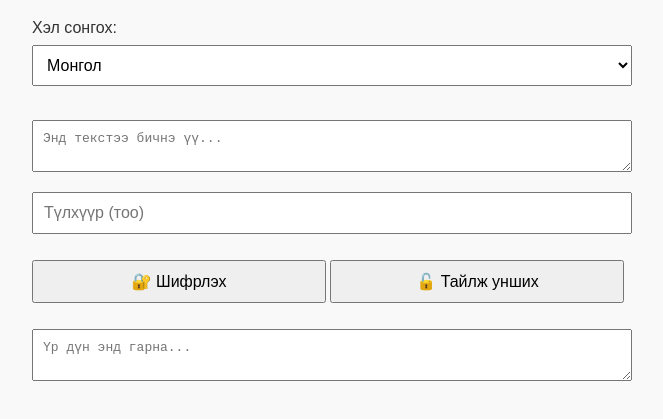
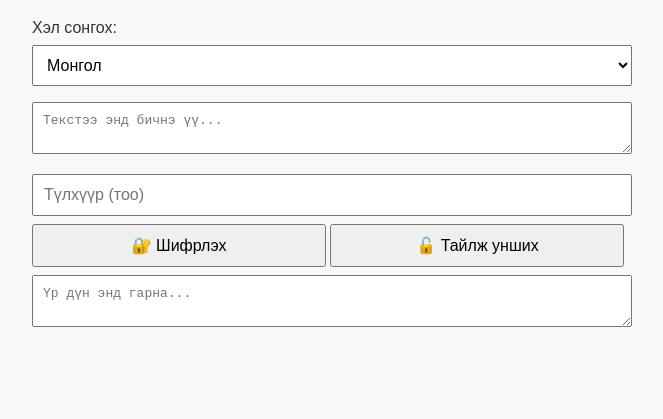
Before and after one commit to Mugi525/mongol.caesar, a plain HTML site: page index.html in a window 1280 px wide. Shown: the part 91-510 px from the top of the page, without its empty margins (308-971 px from the left). Drawn offline with Linux system fonts and the light colour scheme.

Commit message:
index.html

```diff
--- a/index.html
+++ b/index.html
@@ -3,30 +3,26 @@
 <head>
   <meta charset="UTF-8">
   <meta name="viewport" content="width=device-width, initial-scale=1.0">
-    <title>Цезарь Шифр</title>
+  <title>Цезарь шифрлэгч</title>
   <link rel="stylesheet" href="style.css">
 </head>
 <body>
+  <div class="container">
     <h1>Цезарь шифрлэгч</h1>
-
-    <label for="language">Хэл сонгох:</label>
-    <select id="language">
+    <label for="lang">Хэл сонгох:</label>
+    <select id="lang">
       <option value="mn">Монгол</option>
       <option value="en">Англи</option>
     </select>
 
-    <br><br>
-
-    <textarea id="inputText" placeholder="Энд текстээ бичнэ үү..."></textarea><br>
-
-    <input type="number" id="key" placeholder="Түлхүүр (тоо)">
-    <br><br>
+    <textarea id="inputText" placeholder="Текстээ энд бичнэ үү..."></textarea>
+    <input id="key" type="number" placeholder="Түлхүүр (тоо)">
 
     <button onclick="encrypt()">🔐 Шифрлэх</button>
     <button onclick="decrypt()">🔓 Тайлж унших</button>
-    <br><br>
 
-    <textarea id="outputText" placeholder="Үр дүн энд гарна..."></textarea>
+    <textarea id="result" readonly placeholder="Үр дүн энд гарна..."></textarea>
+  </div>
 
   <script src="script.js"></script>
 </body>
```
Lines whose indentation alone changed are shown as unchanged.
